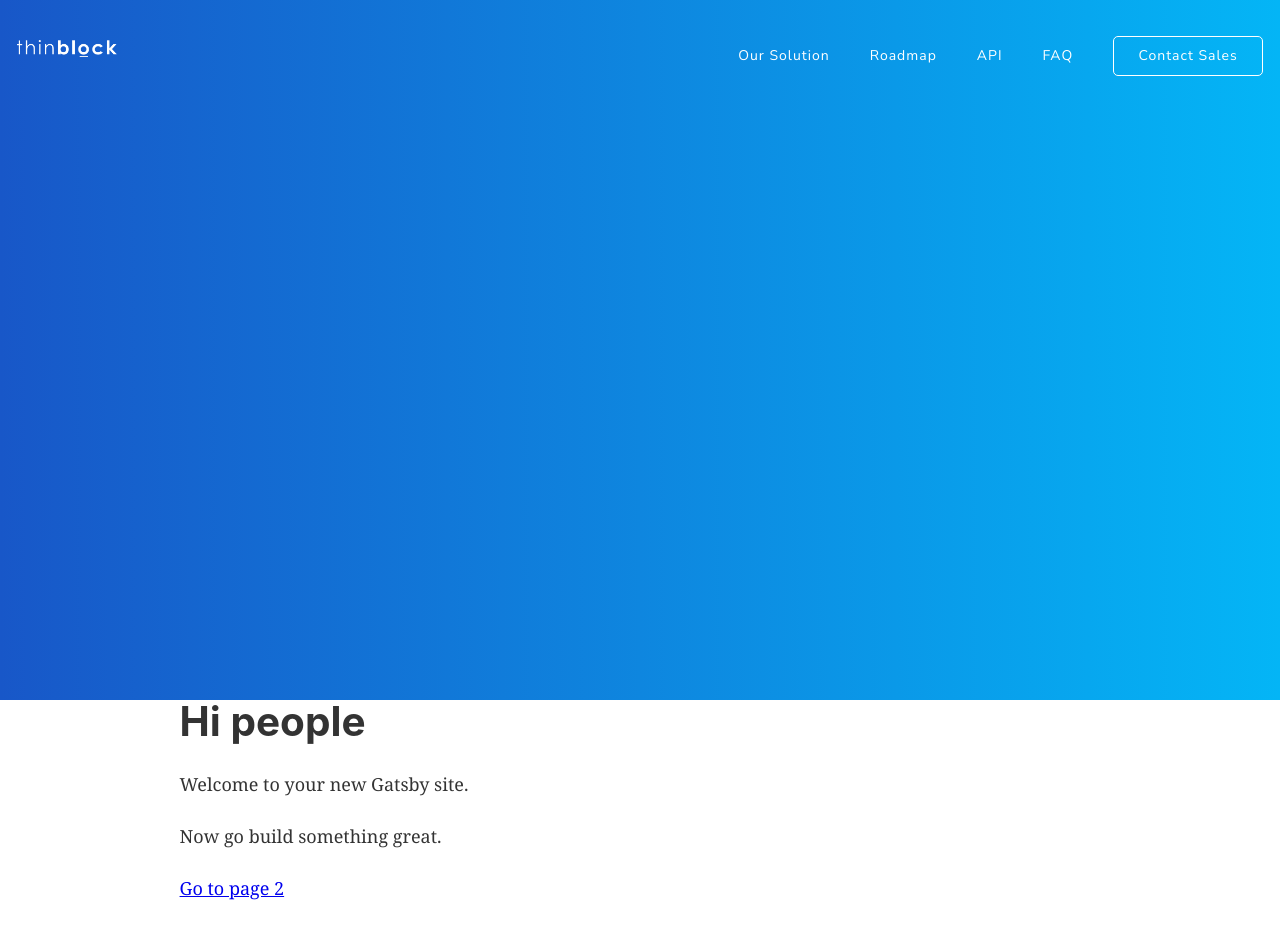
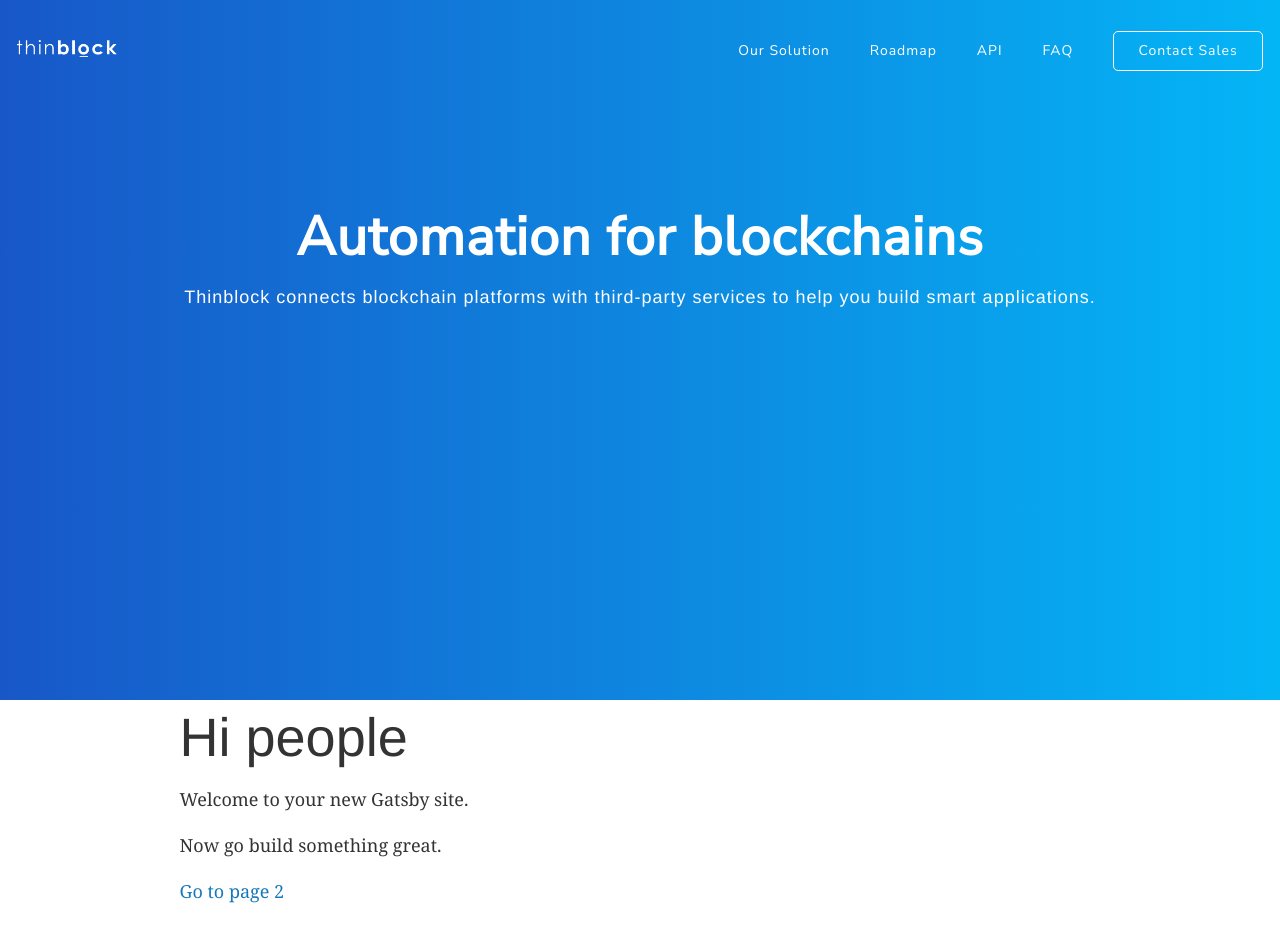
Before and after one commit to thinblock/tb-site, a Gatsby site: page / in a window 1280 px wide. Built offline with nearby package versions, Linux system fonts and the light colour scheme; Gatsby itself is replaced by a stand-in of ours.

Commit message:
Adding changes to styles

```diff
--- a/src/components/header.js
+++ b/src/components/header.js
@@ -31,6 +31,13 @@ const Header = ({ siteTitle }) => (
     </div>
    </div>
 
+   {/* Main Title and Buttons */}
+   <div className="header_main cell small-12 text-center">
+    <h1 className="header_main__title text-center">Automation for blockchains</h1>
+    <h6 className="header_main__tagline">Thinblock connects blockchain platforms with third-party services to help you build smart applications.</h6>
+
+   </div>
+
 
   </div>
 )
--- a/src/components/main.scss
+++ b/src/components/main.scss
@@ -4,6 +4,7 @@
 
 // Grids (choose one)
 @include foundation-xy-grid-classes;
+@include foundation-typography;
 
 .header{
     height:700px;
@@ -35,7 +36,6 @@
 .topBar_right{
     float: right;
     text-align: right;
-    padding-top: 40px;
 }
 .topBar__logo{
     background-image:url('../images/negative-logo.png');
@@ -49,6 +49,7 @@
 .menu{
     display: inline-flex;
     list-style: none;
+    margin-top:40px;
 }
 
 .menu__link{
@@ -71,7 +72,25 @@
     color: white;
     font-size: 14px;
     letter-spacing: 1px;
-    font-weight: 500px;
+    font-weight: 500;
     font-family:  'Nunito Sans', sans-serif;
+    line-height: 1px;
     margin-top: -10px;
 }
+
+.header_main{
+    margin-top:200px;
+    position: relative;
+}
+
+.header_main__title{
+    font-family:  'Nunito Sans', sans-serif;
+    font-weight: 800;
+    letter-spacing: 1px;
+    color: white;
+}
+.header_main__tagline{
+    font-weight: 300;
+    letter-spacing: 1px;
+    color: white;
+}
```
